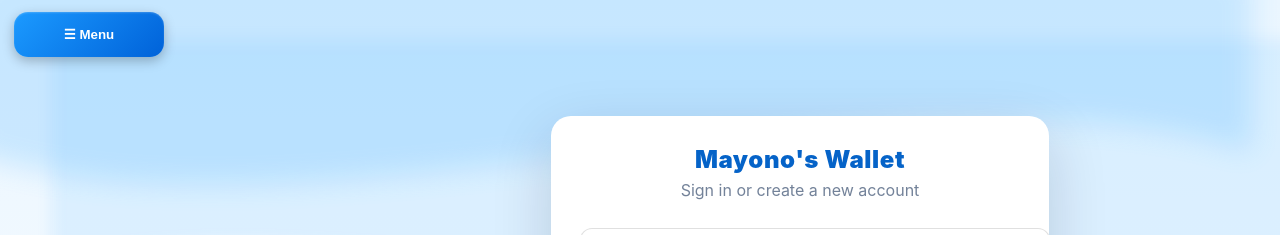
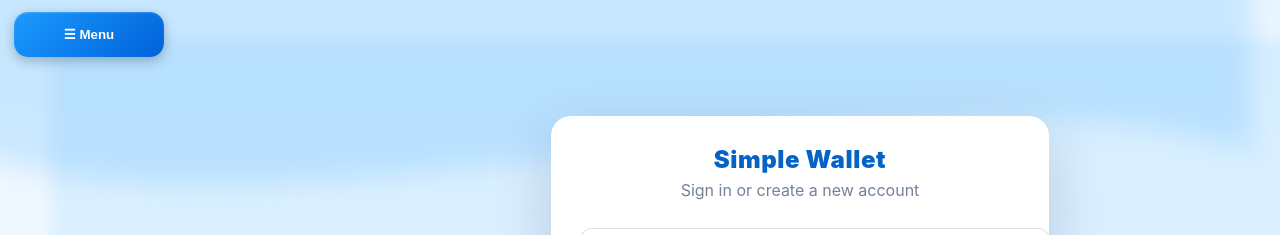
Before and after one commit to dengregs/simple-wallet-frontend, a plain HTML site: page index.html in a window 1280 px wide. Shown: the top 235 px of the page. Drawn offline with Linux system fonts and the light colour scheme.

Commit message:
simple wallet

```diff
--- a/index.html
+++ b/index.html
@@ -138,7 +138,7 @@
 
   <!-- AUTH (centered overlay card) -->
 <section id="auth" class="card auth-card active">
-    <h1 class="brand">Mayono's Wallet</h1>
+    <h1 class="brand">Simple Wallet</h1>
     <p class="subtitle">Sign in or create a new account</p>
 
     <input id="username" placeholder="Username" />
```
